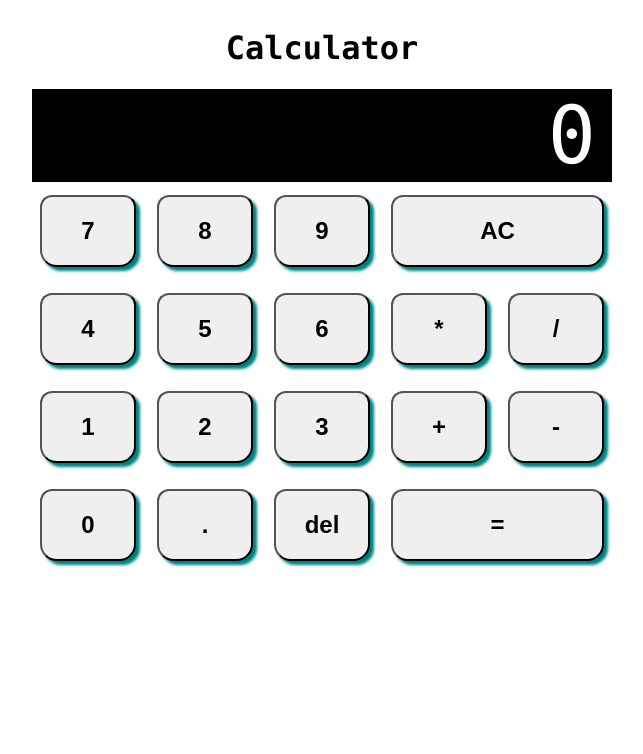
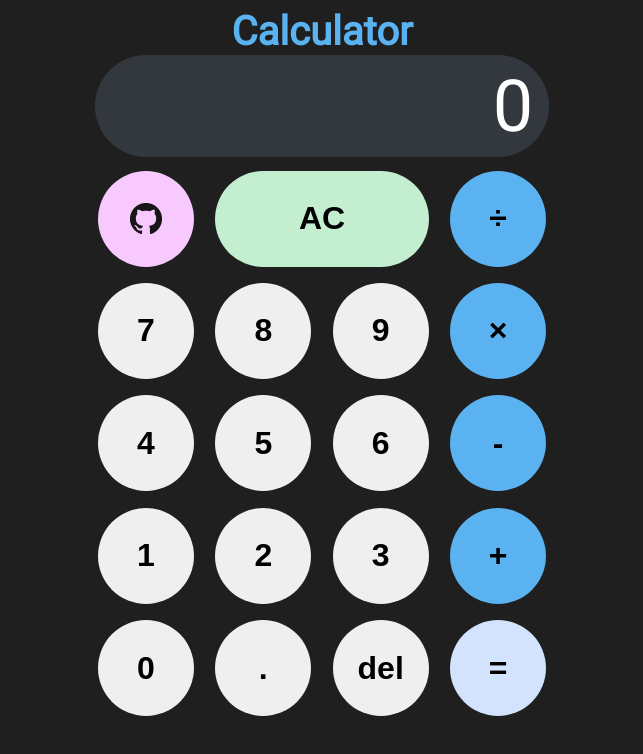
Before and after one commit to facufrau/odin-calculator, a plain HTML site: page index.html in a window 1280 px wide. Shown: the whole page, without its empty margins (318-961 px from the left). Drawn offline with Linux system fonts and the light colour scheme.

Commit message:
Refactor all styles and complete design

```diff
--- a/index.html
+++ b/index.html
@@ -7,29 +7,39 @@
     <title>Calculator</title>
     <link rel="icon" type="image/png" href="src/icon.png" />
     <link rel="stylesheet" href="src/styles.css">
+    <link rel="stylesheet" href="https://cdnjs.cloudflare.com/ajax/libs/font-awesome/4.7.0/css/font-awesome.min.css">
+    <link rel="stylesheet" href="https://fonts.googleapis.com/css?family=Roboto">
+
+
 </head>
 <body>
     <h1>Calculator</h1>
     <div class="container" id="container">
+
         <div id="display">
             0
         </div>
+
+        <a href="https://github.com/facufrau/odin-calculator" class="gh-button" target="_blank">
+            <img src="src/gh-logo.png">
+        </a>
+        <button type="button" value="ac" name="clear" class="clear" id="clear">AC</button>
+        <button type="button" value="/" name="operator" class="operator"  id="/">÷</button>
+
         <button type="button" value="7" name="number" class="number" id="7">7</button>
         <button type="button" value="8" name="number" class="number" id="8">8</button>
         <button type="button" value="9" name="number" class="number" id="9">9</button>
-        <button type="button" value="ac" name="clear" class="clear" id="clear">AC</button>
+        <button type="button" value="*" name="operator" class="operator"  id="*">×</button>
 
         <button type="button" value="4" name="number" class="number" id="4">4</button>
         <button type="button" value="5" name="number" class="number" id="5">5</button>
         <button type="button" value="6" name="number" class="number" id="6">6</button>
-        <button type="button" value="*" name="operator" class="operator"  id="*">*</button>
-        <button type="button" value="/" name="operator" class="operator"  id="/">/</button>
+        <button type="button" value="-" name="operator" class="operator"  id="-">-</button>
 
         <button type="button" value="1" name="number" class="number" id="1">1</button>
         <button type="button" value="2" name="number" class="number" id="2">2</button>
         <button type="button" value="3" name="number" class="number" id="3">3</button>
         <button type="button" value="+" name="operator" class="operator"  id="+">+</button>
-        <button type="button" value="-" name="operator" class="operator"  id="-">-</button>
 
         <button type="button" value="0" name="number" class="number" id="0">0</button>
         <button type="button" value="." name="dot" class="dot" id="dot">.</button>
--- a/src/styles.css
+++ b/src/styles.css
@@ -1,31 +1,54 @@
 body {
-    font-family: 'Lucida Console', 'Lato', sans-serif;
+    font-family: 'Roboto', 'Lucida Console', 'Lato', sans-serif;
     display: flex;
     flex-direction: column;
     align-items: center;
     justify-content: center;
+    background-color: #1f1f1f;
 }
 
 h1 {
     text-align: center;
+    font-size: 2.5em;
+    margin: auto;
+    color: #5ab3f0;
 }
 
 button {
-    font-size: 1.5em;
+    font-size: 2em;
     font-weight: bold;
-    padding: 10px;
-    margin: 8px;
-    border-radius: 0.5em 0.5em 0.7em 0.7em;
-    min-width: 4em;
+    margin: 0.1em;
+    border-radius: 100%;
+    border: none;
+    width: 3em;
     height: 3em;
-    box-shadow: 4px 4px 3px 0px teal;
+}
+
+button:hover {
+    opacity: 0.5;
+}
+
+
+.gh-button {
+    display: flex;
+    align-items: center;
+    justify-content: center;
+    font-size: 2em;
+    margin: 0.1em;
+    border-radius: 100%;
+    width: 3em;
+    height: 3em;
+    background-color: #f8c9ff;
+    text-align: center;
+    text-decoration: none;
+    cursor: pointer;
 }
 
 .container {
     display: grid;
-    grid-template-columns: repeat(5, 1fr);
-    grid-template-rows: repeat(5, 1fr);
-    gap: 5px;
+    grid-template-columns: repeat(4, 1fr);
+    grid-template-rows: repeat(6, 1fr);
+    gap: 10px 15px;
     align-items: stretch;
     justify-items: stretch;
 }
@@ -34,19 +57,34 @@ button {
     outline: 5px solid hotpink;
 }
 
+.operator {
+    background-color: #5ab3f0;
+}
+
+#equal {
+    background-color: #d3e3fd;
+}
+
 #display {
-    background-color: #000;
+    background-color: #33383f;
     color: #FFF;
     padding: 0rem 1rem;
     text-align: right;
-    font-size: 5em;
-    grid-column: 1 / 6;
+    font-size: 4.5em;
+
+    border-radius: 3em;
+
+    display: flex;
+    flex-direction: row-reverse;
+    align-items: center;
+
+    grid-column: 1 / 5;
 }
 
-#equal, #clear {
-    grid-column: 4 / 6;
+#clear {
+    background-color: #c4eed0;
+    grid-column: 2 / 4;
+    border-radius: 2em;
+    width: auto;
+    height: 3em;
 }
-
-#del {
-    grid-column: 3;
-}
```
Also changed, not shown: src/gh-logo.png (added), 1 other file.
